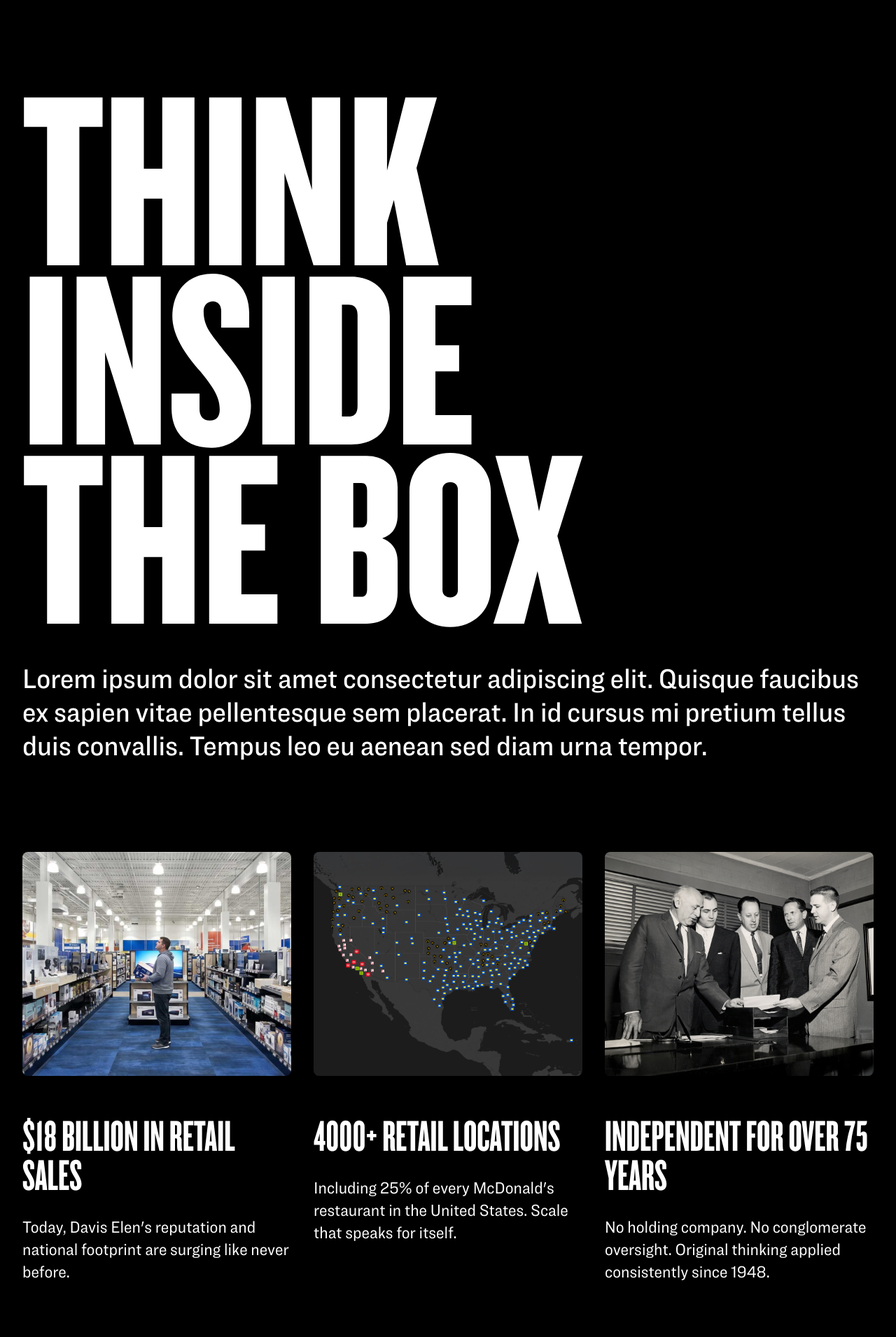
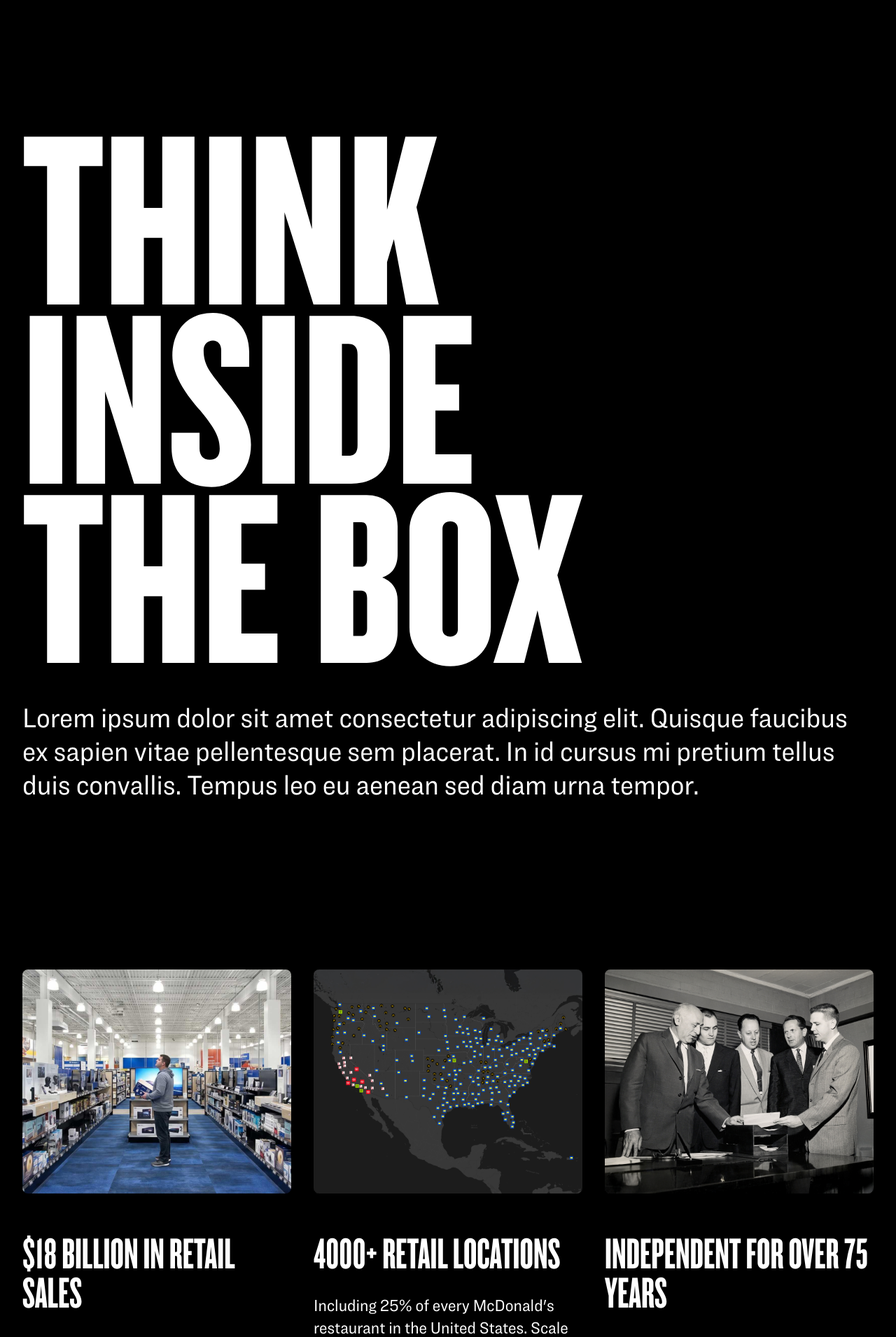
Before and after one commit to daviselen/website, a React (Vite) app: page / in a window 1280 px wide. Shown: the part 940-2850 px from the top of the page at 70% size. Built offline with nearby package versions, Linux system fonts and the light colour scheme.

Commit message:
Adjust spacing

```diff
--- a/src/sections/Masthead.jsx
+++ b/src/sections/Masthead.jsx
@@ -35,7 +35,7 @@ export default function Masthead() {
           doubled the left inset on desktop (md:px-8 + px-8) and added an
           inset on mobile that shouldn't be there at all (image is
           edge-to-edge at that breakpoint; the text was not). */}
-      <div className="pb-16 mt-2300 lg:pr-[calc(100%-1290px)]">
+      <div className="mt-3000 lg:pr-[calc(100%-1290px)]">
         {/* itemProp="slogan": real Organization.slogan property, and this
             headline genuinely is the site's tagline — no content=
             override needed since the visible text IS the value. */}
@@ -52,7 +52,7 @@ export default function Masthead() {
             whole text block (TITB), not a max-w cap — reproduced here as a
             right-side inset on lg+ so the paragraph doesn't span the full
             frame width like the headline. */}
-        <p className="mt-700 font-narrow text-xl font-medium leading-relaxed lg:text-[40px] lg:leading-[48px]">
+        <p className="mt-700 font-narrow text-xl leading-relaxed lg:text-[40px] lg:leading-[48px]">
           Lorem ipsum dolor sit amet consectetur adipiscing elit. Quisque faucibus ex sapien
           vitae pellentesque sem placerat. In id cursus mi pretium tellus duis convallis.
           Tempus leo eu aenean sed diam urna tempor.
--- a/src/sections/PortfolioGrid.jsx
+++ b/src/sections/PortfolioGrid.jsx
@@ -142,7 +142,7 @@ function ProjectCard({ title, client, src, startColumn2 }) {
 
 export default function PortfolioGrid() {
   return (
-    <section id="portfolio-grid" className="px-8 py-16">
+    <section id="portfolio-grid" className="px-8 py-16 pt-3000">
       <div className="columns-1 gap-x-8 md:columns-2">
         <h2 className="mb-2000 font-display text-6xl uppercase leading-none break-inside-avoid md:text-8xl lg:text-display-h2">
           Fresh Out
--- a/src/sections/Proof.jsx
+++ b/src/sections/Proof.jsx
@@ -31,7 +31,7 @@ const stats = [
 
 export default function Proof() {
   return (
-    <section id="proof" className="grid gap-8 px-8 py-16 md:grid-cols-3">
+    <section id="proof" className="grid gap-8 px-8 pt-3000 pb-0 md:grid-cols-3">
       {stats.map((s) => (
         <Card key={s.heading} {...s} />
       ))}
```
